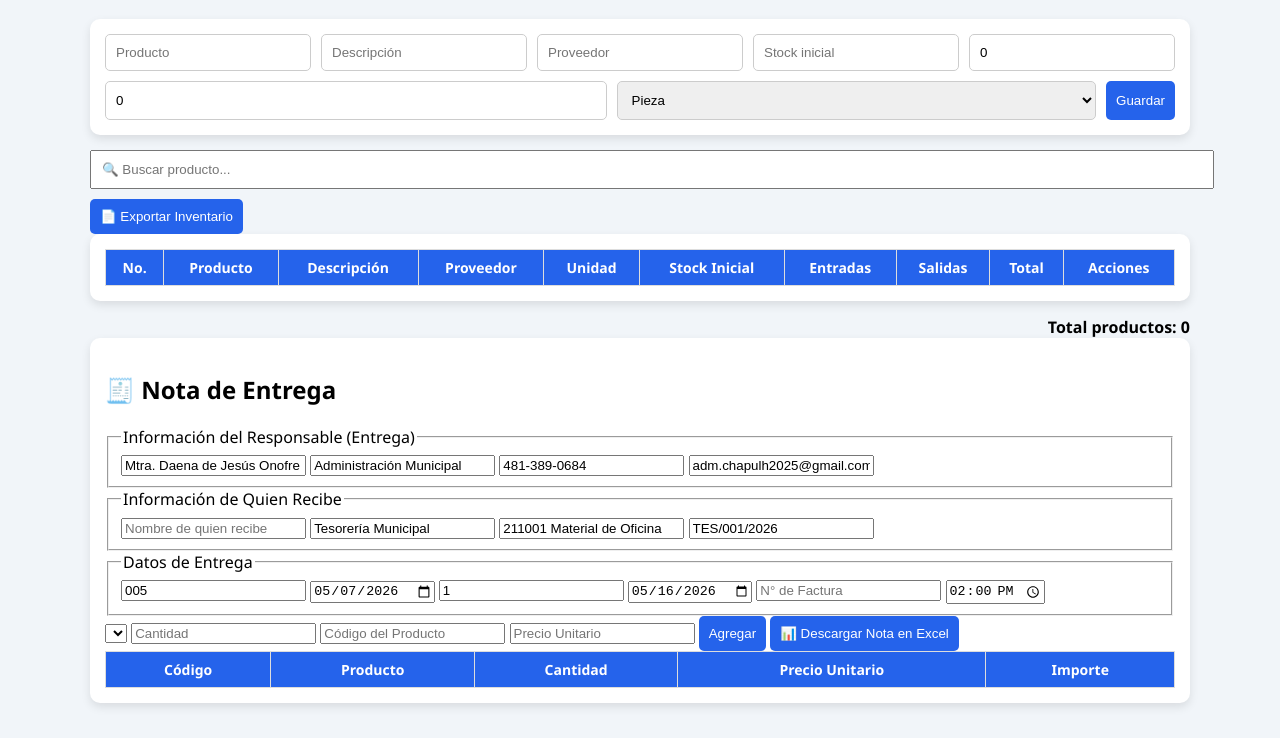
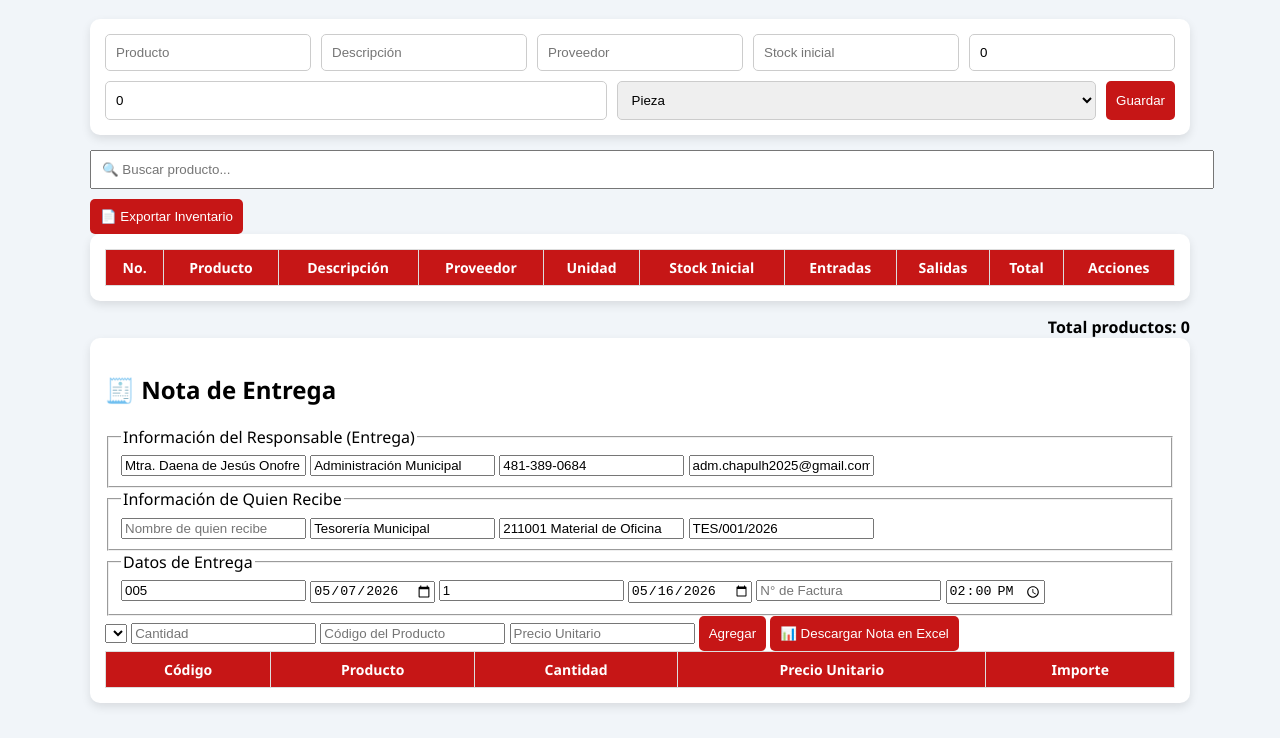
Before and after one commit to Alejandro248633/InventarioPM, a plain HTML site: page index.html in a window 1280 px wide. Shown: the part 87-825 px from the top of the page. Drawn offline with nearby package versions, Linux system fonts and the light colour scheme.

Commit message:
Change button background color to red

```diff
--- a/css/styles.css
+++ b/css/styles.css
@@ -42,7 +42,7 @@ form input, form select {
 button {
     padding: 10px;
     border: none;
-    background: #2563eb;
+    background: #c61616;
     color: white;
     border-radius: 5px;
     cursor: pointer;
@@ -50,7 +50,7 @@ button {
 }
 
 button:hover {
-    background: #1e40af;
+    background: #c61616;
 }
 
 .editar {
@@ -76,7 +76,7 @@ table {
 }
 
 th {
-    background: #2563eb;
+    background: #c61616;
     color: white;
     font-weight: 600;
 }
```
